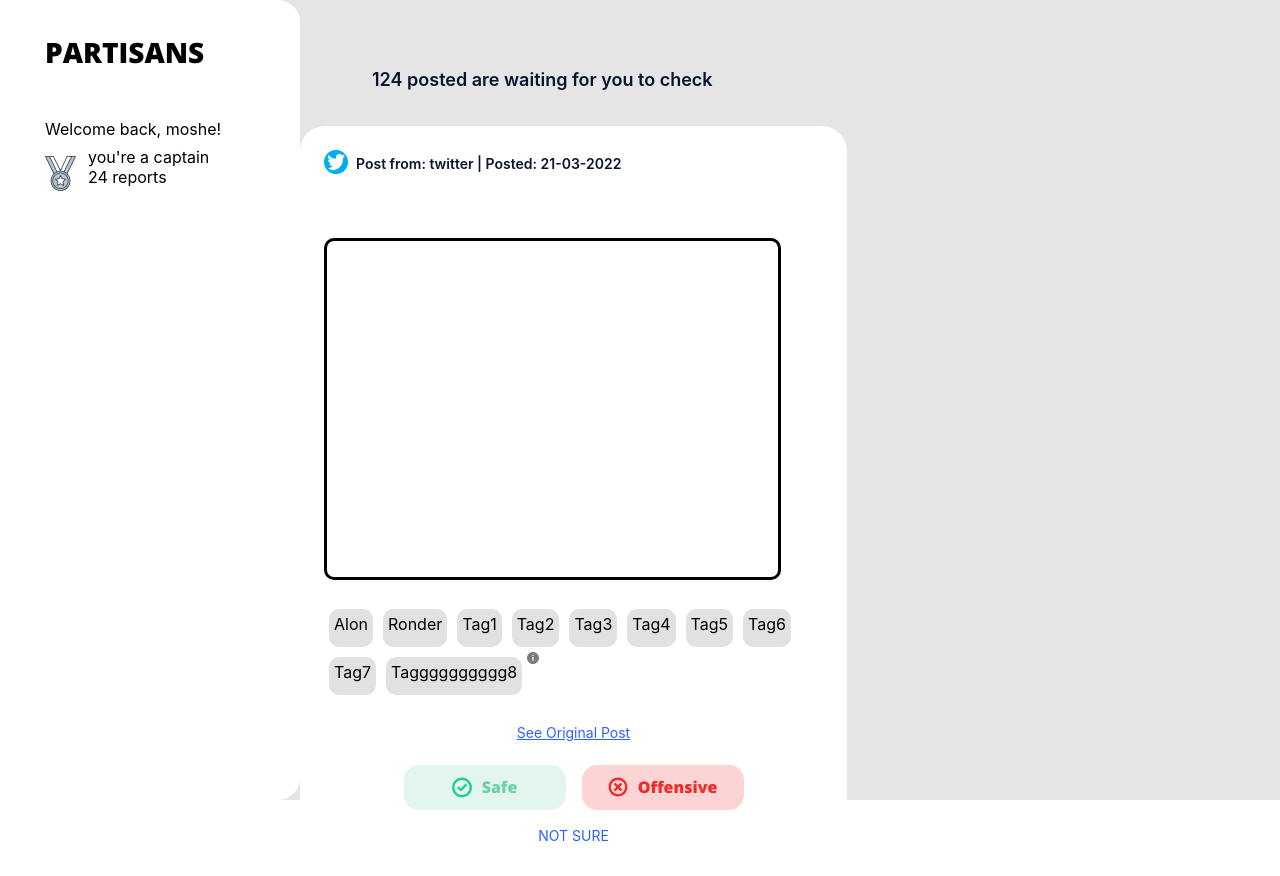
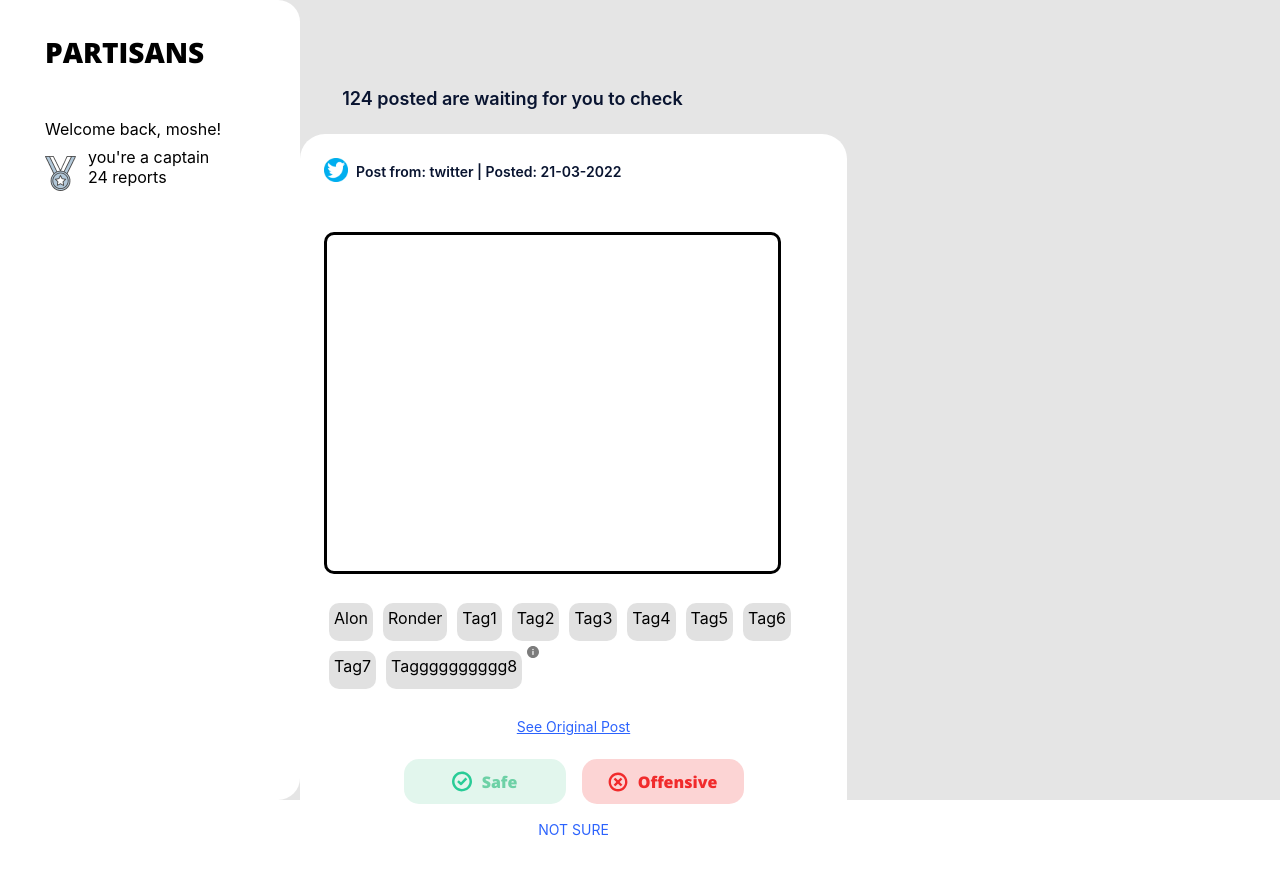
Before and after one commit to YoniTint/Brave_Together_React, a React (Create React App) app: page / in a window 1280 px wide. Built offline with nearby package versions, Linux system fonts and the light colour scheme.

Commit message:
minor changes

```diff
--- a/src/Components/Validate/Validate.jsx
+++ b/src/Components/Validate/Validate.jsx
@@ -11,7 +11,7 @@ export default function Validate() {
           {amountOfPostsToCheck} posted are waiting for you to check
         </ReportCard>
       </TopContainerStyle>
-      <ValidateCard />
+      <ValidateCard style={ValidateCardStyle}/>
     </Wrapper>
   );
 }
@@ -23,19 +23,26 @@ const Wrapper = styled.div`
 `;
 
 const ReportCard = styled.div` //Ask yoav about the font family
-  height: 33px;
-  width: 451px;
+  height: 22px;
+  width: 343px;
   padding: 24px;
-  margin-top: 45px;
-  margin-left: 48px;
+  margin-top: 64px;
+  margin-left: 17px;
   font-family: Inter;
   font-size: 18px;
   font-style: normal;
   font-weight: 600;
-  text-align: left;
+  align-items: center;
   line-height: 22px;
   color: #091430;
 `;
+const ValidateCardStyle={
+  height: 588,
+  width: 451,
+  padding: 24,
+  marginTop: 68,
+  marginLeft: 45,
+}
 
 const TopContainerStyle = styled.div`
   display: flex;
--- a/src/Components/Validate/ValidateCard.jsx
+++ b/src/Components/Validate/ValidateCard.jsx
@@ -9,7 +9,6 @@ export default function ValidateCard() {
     <Wrapper>
       <PostInfo platform={"twitter"} date={"21-03-2022"} />
       <Temp/>
-
       <ListTags arrayTags={["Alon","Ronder","Tag1","Tag2","Tag3","Tag4","Tag5","Tag6","Tag7","Tagggggggggg8"]}/>
 
       <LinkToOriginalPostStyle>See Original Post</LinkToOriginalPostStyle>
@@ -40,7 +39,7 @@ const DecisionButton = styled.div`
 const Temp = styled.div`
   height: 336px;
   width: 451px;
-  margin-top: 12.78%;
+  margin-top: 50px;
   border-radius: 10px;
   background-color: white;
   border-style: solid;
```
Also changed, not shown: src/Components/Validate/Button.jsx (+4 -5 lines).
